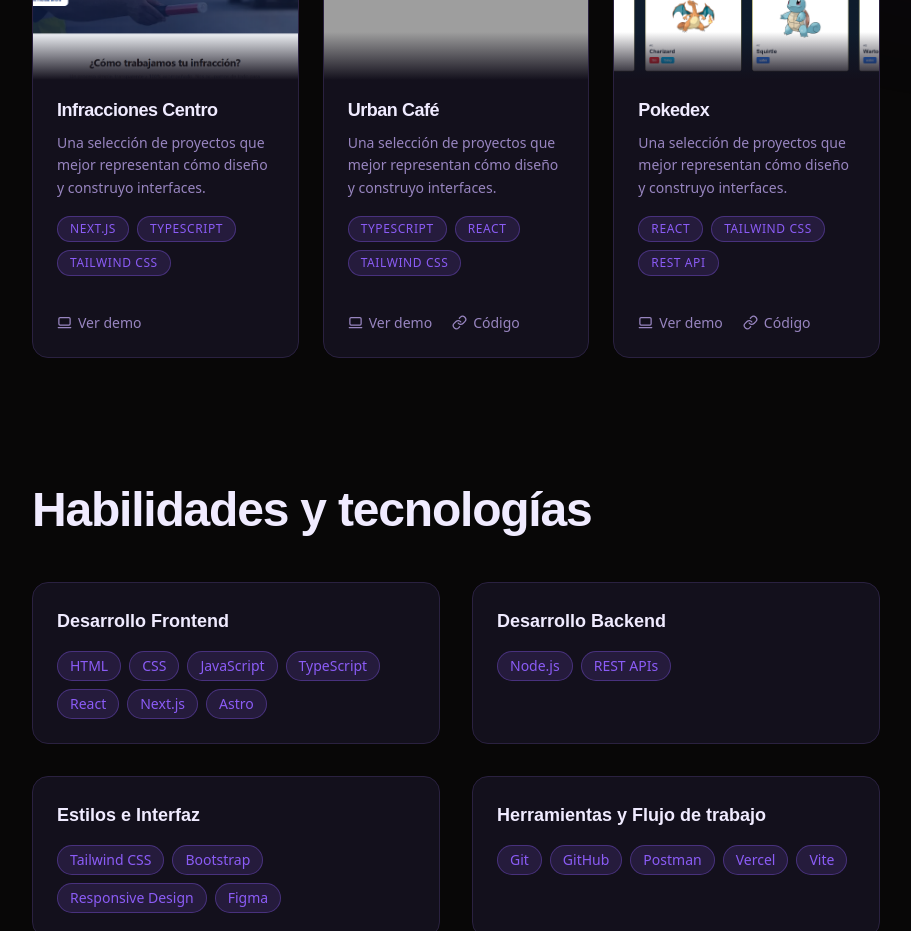
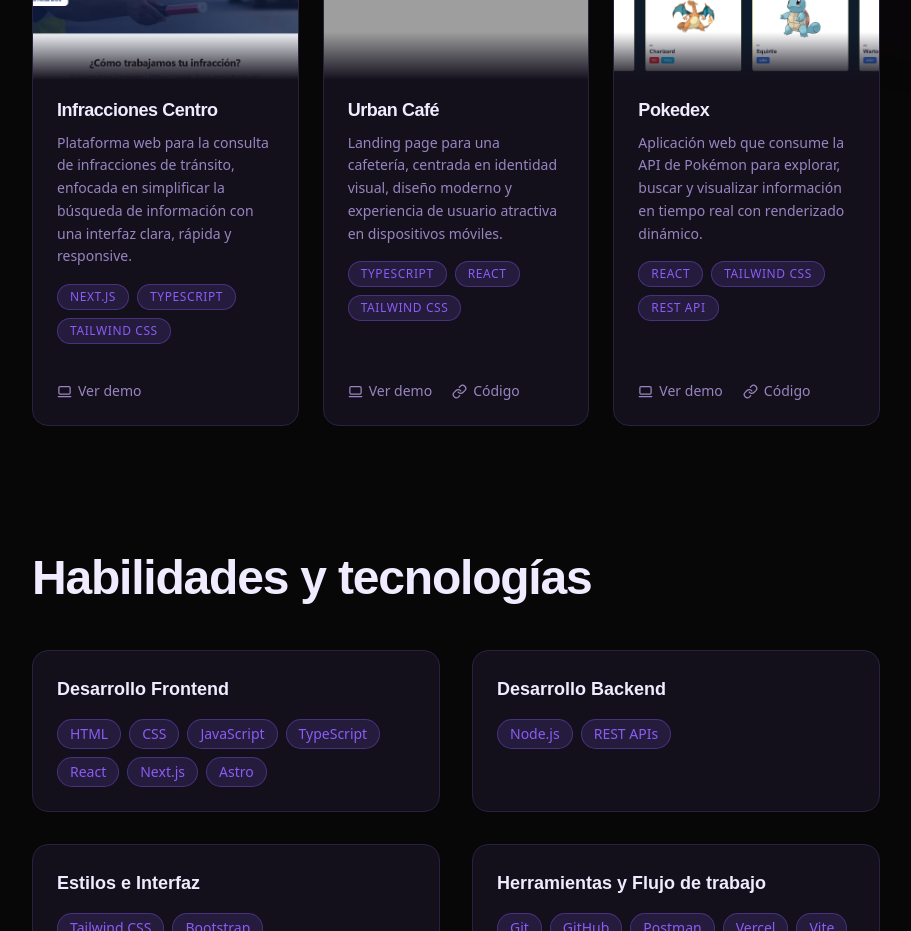
Before and after one commit to agusrom6/portfolio-v2, a Next.js app: page /es in a window 1280 px wide. Shown: the part 2040-2971 px from the top of the page, without its empty margins (184-1095 px from the left). Built offline with nearby package versions, Linux system fonts and the light colour scheme; grey boxes are pictures that could not be loaded.

Commit message:
refactor(projects): update texts

```diff
--- a/common/i18n/en/projects.ts
+++ b/common/i18n/en/projects.ts
@@ -4,18 +4,18 @@ export const projects = {
     "A selection of projects that best represent how I design and build interfaces.",
   live: "Live demo",
   code: "Code",
-  items: {
-    1: {
+  items: [
+    {
       description:
         "Corporate landing page built with React and TypeScript, optimized for performance and SEO.",
     },
-    2: {
+    {
       description:
         "Website for a local café featuring an interactive menu, modern design, and mobile optimization.",
     },
-    3: {
+    {
       description:
         "Web application that consumes the Pokémon API to display detailed information about each creature.",
     },
-  },
+  ],
 };
--- a/common/i18n/es/projects.ts
+++ b/common/i18n/es/projects.ts
@@ -5,18 +5,18 @@ export const projects = {
 
   live: "Ver demo",
   code: "Código",
-  items: {
-    1: {
+  items: [
+    {
       description:
-        "Landing page corporativa construida con React y TypeScript, optimizada para performance y SEO.",
+        "Plataforma web para la consulta de infracciones de tránsito, enfocada en simplificar la búsqueda de información con una interfaz clara, rápida y responsive.",
     },
-    2: {
+    {
       description:
-        "Sitio para una cafetería local con menú interactivo, diseño moderno y optimización mobile.",
+        "Landing page para una cafetería, centrada en identidad visual, diseño moderno y experiencia de usuario atractiva en dispositivos móviles.",
     },
-    3: {
+    {
       description:
-        "Aplicación web que consume la API de Pokémon para mostrar información detallada de cada criatura.",
+        "Aplicación web que consume la API de Pokémon para explorar, buscar y visualizar información en tiempo real con renderizado dinámico.",
     },
-  },
+  ],
 };
--- /dev/null
+++ b/common/types/project.ts
@@ -0,0 +1,8 @@
+export type Project = {
+  id: number;
+  name: string;
+  stack: string[];
+  image: string;
+  codeLink?: string;
+  demoLink?: string;
+};
--- a/views/Projects/Cards/index.tsx
+++ b/views/Projects/Cards/index.tsx
@@ -2,19 +2,20 @@
 
 import { LaptopMinimal, Link } from "lucide-react";
 import { useTranslations } from "@/common/context/translation-context";
+import { Project } from "@/common/types/project";
 
-interface Project {
-  name: string;
-  description: string;
-  image: string;
-  stack: string[];
-  demoLink?: string;
-  codeLink?: string;
-}
+// interface Project {
+//   name: string;
+//   description: string;
+//   image: string;
+//   stack: string[];
+//   demoLink?: string;
+//   codeLink?: string;
+// }
 
 interface ProjectCardProps {
   project: Project;
-  description?: string;
+  description: string;
 }
 
 export function ProjectCard({ project, description }: ProjectCardProps) {
@@ -39,7 +40,7 @@ export function ProjectCard({ project, description }: ProjectCardProps) {
         </h3>
 
         <p className="text-muted text-sm leading-relaxed mb-4 font-light">
-          {t.projects.description}
+          {description}
         </p>
 
         <div className="flex flex-wrap gap-2 mb-5">
--- a/views/Projects/dataProjects.ts
+++ b/views/Projects/dataProjects.ts
@@ -1,19 +1,10 @@
-export type Project = {
-  id: number;
-  name: string;
-  description: string;
-  stack: string[];
-  image: string;
-  codeLink?: string;
-  demoLink?: string;
-};
+import {Project} from "@/common/types/project"
+
 
 export const dataProjects: Project[] = [
   {
     id: 1,
     name: "Infracciones Centro",
-    description:
-      "Corporate landing page built with React and TypeScript, optimized for performance and SEO.",
     stack: ["Next.js", "TypeScript", "Tailwind CSS"],
     image: "projects/infraccionesCentro.png",
     demoLink: "https://infraccionescentro.com",
@@ -21,8 +12,6 @@ export const dataProjects: Project[] = [
   {
     id: 2,
     name: "Urban Café",
-    description:
-      "Website for a local café featuring an interactive menu, modern design, and mobile optimization.",
     stack: ["TypeScript", "React", "Tailwind CSS"],
     image: "projects/urbanCafe.png",
     codeLink: "https://github.com/agusrom6/UrbanCafe.git",
@@ -31,8 +20,6 @@ export const dataProjects: Project[] = [
   {
     id: 3,
     name: "Pokedex",
-    description:
-      "Web application that consumes the Pokémon API to display detailed information about each creature.",
     stack: ["React", "Tailwind CSS", "REST API"],
     image: "projects/pokedex.png",
     codeLink: "https://github.com/agusrom6/pokedex",
--- a/views/Projects/index.tsx
+++ b/views/Projects/index.tsx
@@ -7,6 +7,7 @@ import { useTranslations } from "@/common/context/translation-context";
 export function Projects() {
   const ref = useScrollAnimation();
   const { t } = useTranslations();
+
   return (
     <div ref={ref} className="scroll-section scroll-mt-20 px-12" id="projects">
       <div className="flex flex-col items-center text-center mb-16">
@@ -26,7 +27,11 @@ export function Projects() {
       className="animate-fadeUp"
       style={{ animationDelay: `${0.1 + i * 0.1}s` }}
     >
-            <ProjectCard project={project} />
+      <ProjectCard
+        key={project.id}
+        project={project}
+        description={t.projects.items[i].description}
+      />
     </div>
   ))}
 </div>
```
Lines whose indentation alone changed are shown as unchanged.
